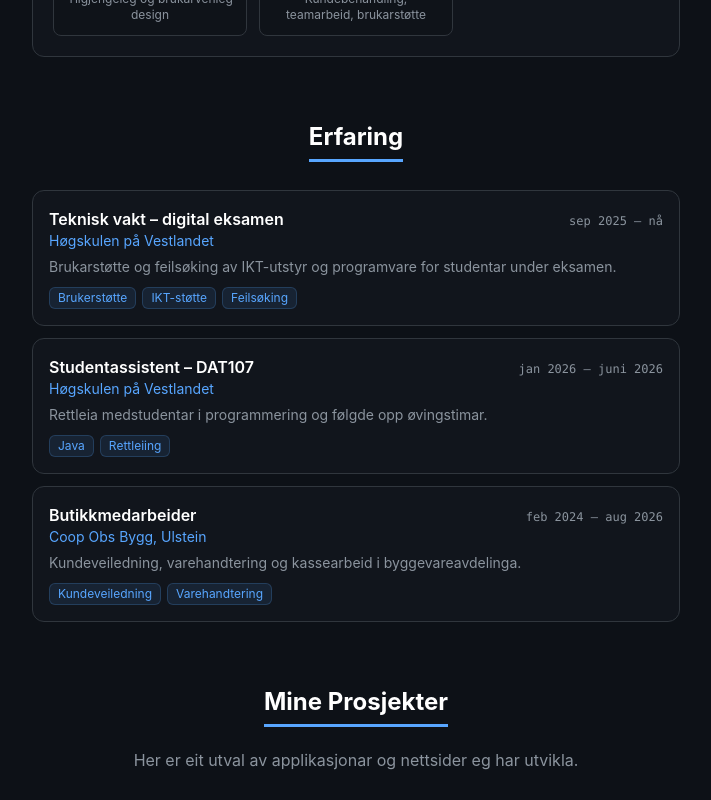
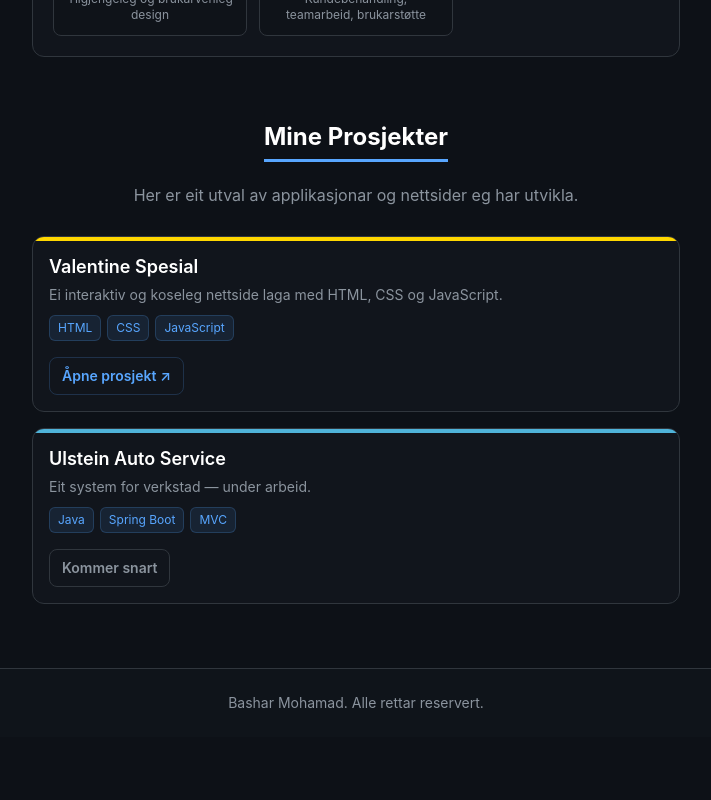
Before and after one commit to Bashar709/porotfolio, a React (Vite) app: page / in a window 1280 px wide. Shown: the part 1100-1900 px from the top of the page, without its empty margins (284-995 px from the left). After the commit the page ends 1837 px from the top, so only its background shows below. Built offline with nearby package versions, Linux system fonts and the light colour scheme.

Commit message:
Remove experience section, keep only skills

```diff
--- a/src/App.tsx
+++ b/src/App.tsx
@@ -1,7 +1,6 @@
 import Nav from './components/Nav'
 import Hero from './components/Hero'
 import About from './components/About'
-import Experience from './components/Experience'
 import Projects from './components/Projects'
 import Footer from './components/Footer'
 import AnimatedBackground from './components/AnimatedBackground'
@@ -14,7 +13,6 @@ function App() {
       <main className="flex-1 px-5">
         <Hero />
         <About />
-        <Experience />
         <Projects />
       </main>
       <Footer />
--- a/src/components/Experience.tsx
+++ /dev/null
@@ -1,70 +0,0 @@
-import Reveal from './Reveal'
-
-const jobs = [
-  {
-    role: 'Teknisk vakt – digital eksamen',
-    place: 'Høgskulen på Vestlandet',
-    period: 'sep 2025 – nå',
-    desc: 'Brukarstøtte og feilsøking av IKT-utstyr og programvare for studentar under eksamen.',
-    tags: ['Brukerstøtte', 'IKT-støtte', 'Feilsøking'],
-  },
-  {
-    role: 'Studentassistent – DAT107',
-    place: 'Høgskulen på Vestlandet',
-    period: 'jan 2026 – juni 2026',
-    desc: 'Rettleia medstudentar i programmering og følgde opp øvingstimar.',
-    tags: ['Java', 'Rettleiing'],
-  },
-  {
-    role: 'Butikkmedarbeider',
-    place: 'Coop Obs Bygg, Ulstein',
-    period: 'feb 2024 – aug 2026',
-    desc: 'Kundeveiledning, varehandtering og kassearbeid i byggevareavdelinga.',
-    tags: ['Kundeveiledning', 'Varehandtering'],
-  },
-]
-
-export default function Experience() {
-  return (
-    <section
-      id="erfaring"
-      className="mx-auto mt-[8vh] max-w-2xl scroll-mt-24 px-3 text-center"
-    >
-      <Reveal>
-        <h2 className="inline-block border-b-[3px] border-accent pb-1.5 text-2xl font-bold text-text-strong">
-          Erfaring
-        </h2>
-
-        <div className="mt-7 flex flex-col gap-3 text-left">
-          {jobs.map((job) => (
-            <div
-              key={job.role}
-              className="rounded-xl border border-line bg-panel/50 p-4 transition-transform hover:-translate-y-0.5"
-            >
-              <div className="flex flex-wrap items-baseline justify-between gap-x-3 gap-y-1">
-                <h3 className="text-base font-semibold text-text-strong">
-                  {job.role}
-                </h3>
-                <span className="font-mono text-xs text-muted">
-                  {job.period}
-                </span>
-              </div>
-              <p className="text-sm text-accent">{job.place}</p>
-              <p className="mt-1.5 text-sm text-muted">{job.desc}</p>
-              <div className="mt-2.5 flex flex-wrap gap-1.5">
-                {job.tags.map((tag) => (
-                  <span
-                    key={tag}
-                    className="rounded-md border border-accent/20 bg-accent/10 px-2 py-0.5 text-xs text-accent"
-                  >
-                    {tag}
-                  </span>
-                ))}
-              </div>
-            </div>
-          ))}
-        </div>
-      </Reveal>
-    </section>
-  )
-}
--- a/src/components/Nav.tsx
+++ b/src/components/Nav.tsx
@@ -4,7 +4,6 @@ import ThemeToggle from './ThemeToggle'
 const links = [
   { id: 'hjem', label: 'Hjem', icon: '🏠' },
   { id: 'om-meg', label: 'Om meg', icon: '👤' },
-  { id: 'erfaring', label: 'Erfaring', icon: '🧭' },
   { id: 'prosjekter', label: 'Prosjekter', icon: '💼' },
 ]
 
```
